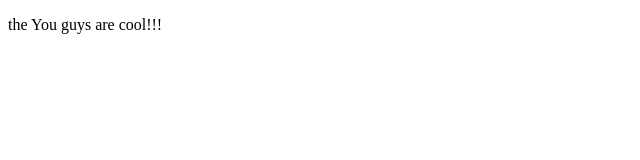
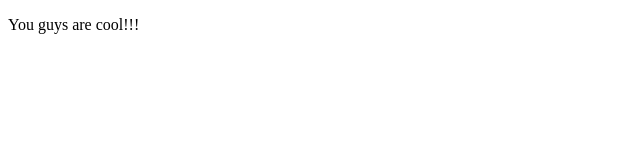
Before and after one commit to Hasler-3A/Hasler, a plain HTML site: page index.html in a window 1280 px wide. Shown: the full height of the page, 0-640 px from the left. Drawn offline with Linux system fonts and the light colour scheme.

Commit message:
Update index.html

```diff
--- a/index.html
+++ b/index.html
@@ -7,7 +7,7 @@
 	</head>
 	<body>
 		<p>
-			the You guys are cool!!!
+			You guys are cool!!!
 		</p>
 	</body>
 
```
